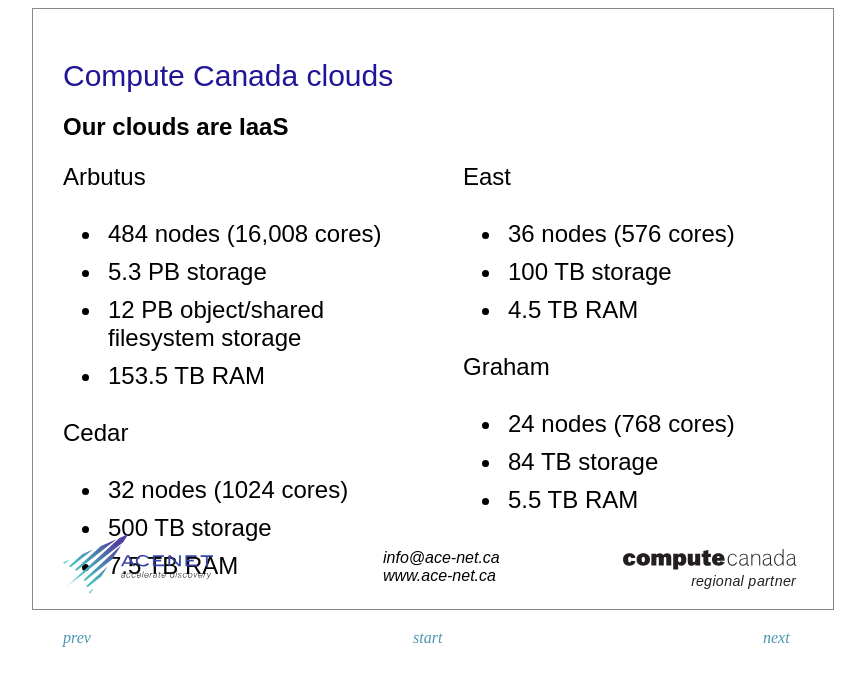
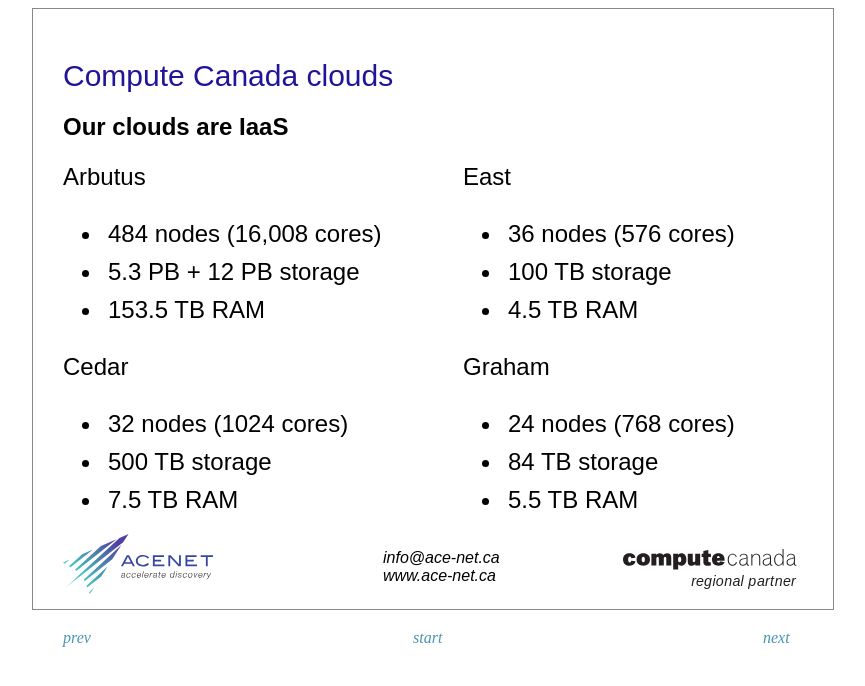
Before and after one commit to acenet-arc/cloud_apps_in_hss, a Jekyll site: the page built from _slides/compute-canada-clouds.md, in a window 1280 px wide. Shown: the top 686 px of the page, without its empty margins (207-1072 px from the left). Built offline with Jekyll 4.4.1, drawn with Linux system fonts in a browser that asks for light colours.

Commit message:
Adjusted arbutus storage bullet to help fit

```diff
--- a/_slides/compute-canada-clouds.md
+++ b/_slides/compute-canada-clouds.md
@@ -10,8 +10,7 @@ nextslide: openstack
 <div markdown="1" style="position:absolute;top:50px;left:0px;width:350px;">
 Arbutus
 * 484 nodes (16,008 cores)
-* 5.3 PB storage
-* 12 PB object/shared filesystem storage
+* 5.3 PB + 12 PB storage
 * 153.5 TB RAM
 
 Cedar
```
